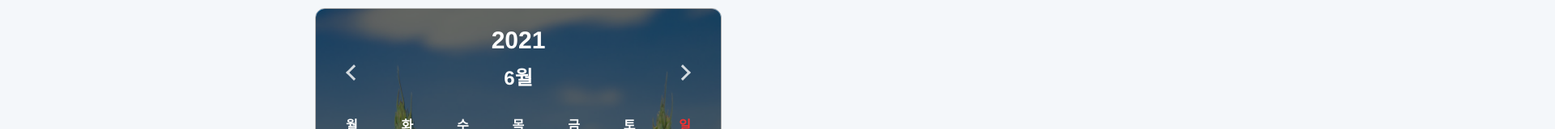
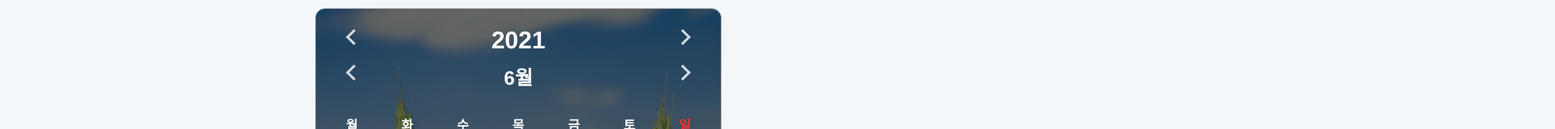
Before and after one commit to Aiden-leee/calendar, a Vue app: page / in a window 1280 px wide. Shown: the top 160 px of the page at 81% size, 1920 px wide, since content can reach past the window. Built offline with nearby package versions, Linux system fonts and the light colour scheme.

Commit message:
년도 변경 추가 및 scss 수정

```diff
--- a/src/components/Calendar.vue
+++ b/src/components/Calendar.vue
@@ -10,8 +10,12 @@
 		<div class="wrap" :class="{ bg: currentBgImage }">
 			<header>
 				<div class="current-date">
-					<div class="current-year">{{ currentDate.year }}</div>
-					<div class="current-month">
+					<div class="current-year arrow-wrap">
+						<i class="arrow prev" @click="prevYear()">prev</i>
+						{{ currentDate.year }}
+						<i class="arrow next" @click="nextYear()">next</i>
+					</div>
+					<div class="current-month arrow-wrap">
 						<i class="arrow prev" @click="prevMonth()">prev</i>
 						{{ currentMonth }}
 						<i class="arrow next" @click="nextMonth()">next</i>
@@ -152,6 +156,12 @@ export default {
 			this.currentDate.month = today.getMonth();
 			this.currentDate.year = today.getFullYear();
 		},
+		prevYear() {
+			this.currentDate.year -= 1;
+		},
+		nextYear() {
+			this.currentDate.year += 1;
+		},
 		// 이전 달
 		prevMonth() {
 			if (this.currentDate.month == 0) {
@@ -192,10 +202,7 @@ export default {
 			border-radius: 12px;
 			> header {
 				.current-date {
-					.current-year {
-						color: #fff;
-					}
-					.current-month {
+					.arrow-wrap {
 						color: #fff;
 						> i {
 							border: solid #fff;
@@ -220,30 +227,6 @@ export default {
 					font-size: 24px;
 					font-weight: bold;
 					margin-top: 10px;
-					.arrow {
-						position: absolute;
-						top: 6px;
-						display: inline-block;
-						width: 5px;
-						height: 5px;
-						border: solid #000;
-						border-width: 0 3px 3px 0;
-						padding: 3px;
-						text-indent: -9999px;
-						cursor: pointer;
-						opacity: 0.5;
-						&:hover {
-							opacity: 1;
-						}
-						&.prev {
-							left: 30px;
-							transform: rotate(135deg);
-						}
-						&.next {
-							right: 30px;
-							transform: rotate(-45deg);
-						}
-					}
 				}
 			}
 		}
@@ -300,5 +283,34 @@ export default {
 			}
 		}
 	}
+	// arrow ui
+	.arrow-wrap {
+		position: relative;
+		.arrow {
+			position: absolute;
+			top: 6px;
+			display: inline-block;
+			width: 5px;
+			height: 5px;
+			border: solid #000;
+			border-width: 0 3px 3px 0;
+			padding: 3px;
+			text-indent: -9999px;
+			overflow: hidden;
+			cursor: pointer;
+			opacity: 0.5;
+			&:hover {
+				opacity: 1;
+			}
+			&.prev {
+				left: 30px;
+				transform: rotate(135deg);
+			}
+			&.next {
+				right: 30px;
+				transform: rotate(-45deg);
+			}
+		}
+	}
 }
 </style>
```
